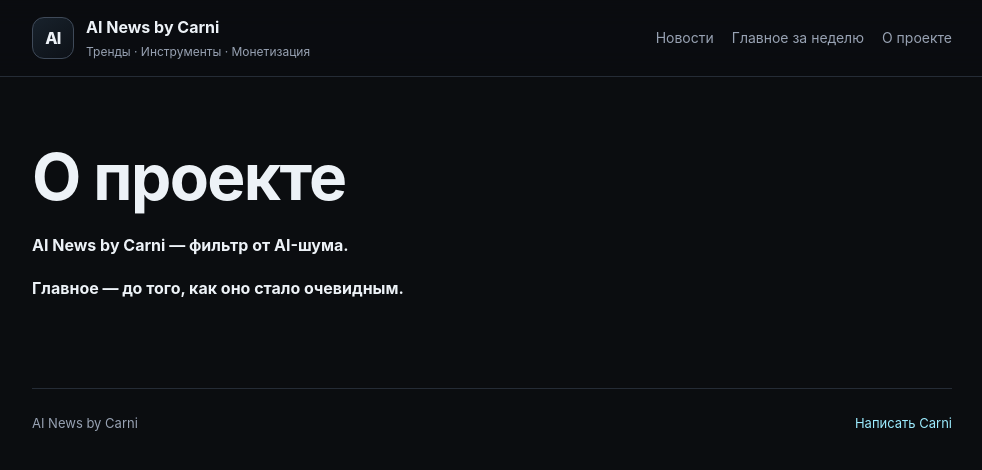
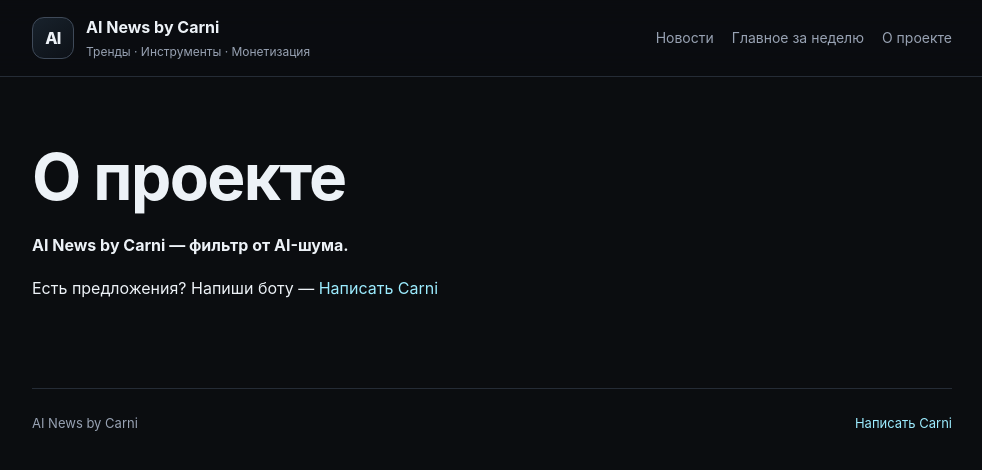
Before and after one commit to DmitryCarni/ai-news-by-carni, a Jekyll site: the page built from about.md, in a window 1280 px wide. Shown: the top 470 px of the page, without its empty margins (148-1130 px from the left). Built offline with Jekyll 4.4.1, drawn with Linux system fonts in a browser that asks for light colours.

Commit message:
Move Carni contact link into About page

```diff
--- a/about.md
+++ b/about.md
@@ -8,4 +8,4 @@ permalink: /about/
 
 **AI News by Carni — фильтр от AI-шума.**
 
-**Главное — до того, как оно стало очевидным.**
+Есть предложения? Напиши боту — [Написать Carni](https://t.me/ai_news_by_carni_bot?start=site)
```
